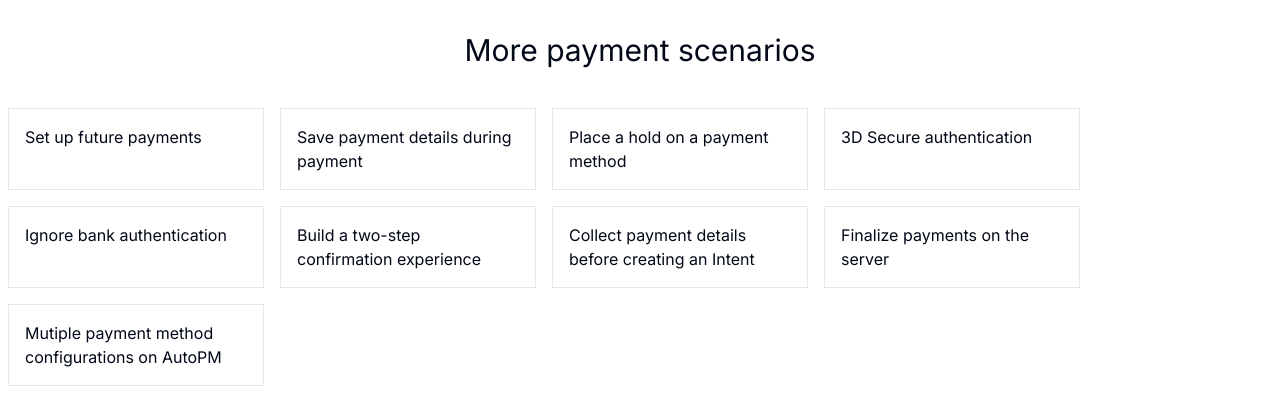
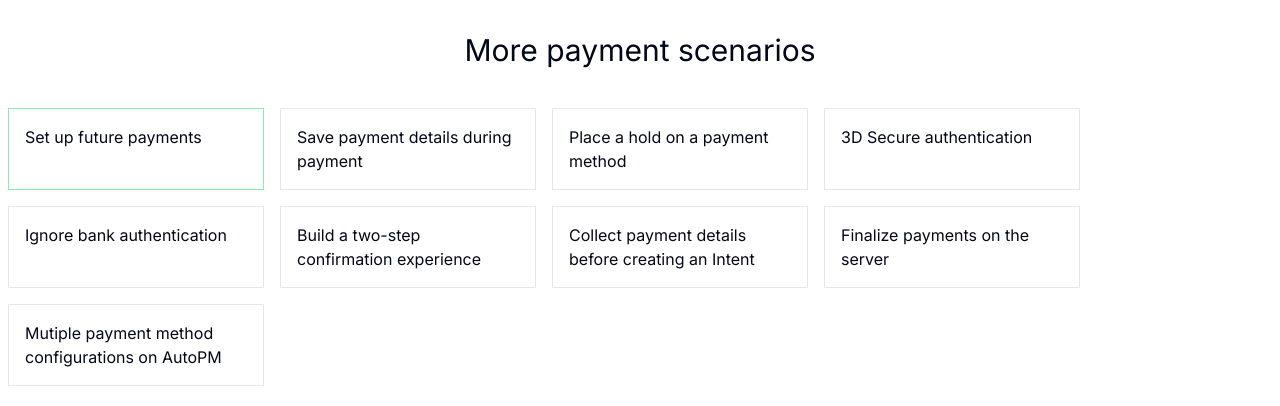
Before and after one commit to hz-demos/demo--stripe, a Next.js app: page /app/payments in a window 1280 px wide. Shown: the top 406 px of the page. Built offline with nearby package versions, Linux system fonts and the light colour scheme.

Commit message:
page: app home

```diff
--- /dev/null
+++ b/app/app/layout.tsx
@@ -0,0 +1,12 @@
+import { ReactNode } from 'react'
+
+export default function AppLayout({ children }: { children: ReactNode }) {
+  return (
+    <section>
+      {/* Include shared UI here e.g. a header or sidebar */}
+      <nav></nav>
+
+      {children}
+    </section>
+  )
+}
--- /dev/null
+++ b/app/app/page.tsx
@@ -0,0 +1,5 @@
+'use client'
+
+export default function App() {
+  return <main>App Home</main>
+}
--- a/app/app/payments/page.tsx
+++ b/app/app/payments/page.tsx
@@ -1,22 +1,46 @@
 import Link from 'next/link'
 
+import { cn } from '@/lib/utils'
+
+type Scenario = {
+  [key: string]: { text: string; completed?: boolean }
+}
+
 const scenarios = {
-  'set-up-future-payments': 'Set up future payments',
-  'save-payment-details-during-payment': 'Save payment details during payment',
-  'place-a-hold-on-a-payment-method': 'Place a hold on a payment method',
-  '3d-secure': '3D Secure authentication',
-  'ignore-bank': 'Ignore bank authentication',
-  'build-two': 'Build a two-step confirmation experience',
-  'collect-payment': 'Collect payment details before creating an Intent',
-  'finalize-payments': 'Finalize payments on the server',
-  'mutiple-payment': 'Mutiple payment method configurations on AutoPM',
-} as const
+  'set-up-future-payments': { text: 'Set up future payments', completed: true },
+  'save-payment-details-during-payment': {
+    text: 'Save payment details during payment',
+    completed: false,
+  },
+  'place-a-hold-on-a-payment-method': {
+    text: 'Place a hold on a payment method',
+    completed: false,
+  },
+  '3d-secure': { text: '3D Secure authentication', completed: false },
+  'ignore-bank': { text: 'Ignore bank authentication', completed: false },
+  'build-two': {
+    text: 'Build a two-step confirmation experience',
+    completed: false,
+  },
+  'collect-payment': {
+    text: 'Collect payment details before creating an Intent',
+    completed: false,
+  },
+  'finalize-payments': {
+    text: 'Finalize payments on the server',
+    completed: false,
+  },
+  'mutiple-payment': {
+    text: 'Mutiple payment method configurations on AutoPM',
+    completed: false,
+  },
+} satisfies Scenario
 
-const getKeyByValue = <T extends Record<string, string>>(
+const getKeyByValue = <T extends Record<string, { text: string }>>(
   object: T,
   value: T[keyof T]
 ) => {
-  return Object.keys(object).find((key) => object[key] === value)
+  return Object.keys(object).find((key) => object[key].text === value.text)
 }
 
 export default function Payments() {
@@ -26,12 +50,17 @@ export default function Payments() {
       <section className="m-auto max-w-screen-xl">
         <ul className="flex flex-wrap">
           {Object.values(scenarios).map((scenario) => (
-            <li key={scenario} className="w-1/5 m-2 border flex">
+            <li
+              key={scenario.text}
+              className={cn(`w-1/5 m-2 border flex`, {
+                'border-green-300': scenario.completed,
+              })}
+            >
               <Link
                 className="p-4"
                 href={`/app/payments/${getKeyByValue(scenarios, scenario)}`}
               >
-                {scenario}
+                {scenario.text}
               </Link>
             </li>
           ))}
--- a/lib/utils.ts
+++ b/lib/utils.ts
@@ -1,6 +1,10 @@
-import { type ClassValue, clsx } from "clsx"
-import { twMerge } from "tailwind-merge"
+import { type ClassValue, clsx } from 'clsx'
+import { twMerge } from 'tailwind-merge'
 
 export function cn(...inputs: ClassValue[]) {
   return twMerge(clsx(inputs))
 }
+
+export function url(path: string) {
+  return `${process.env.NEXT_PUBLIC_BASE_URL}${path}`
+}
```
